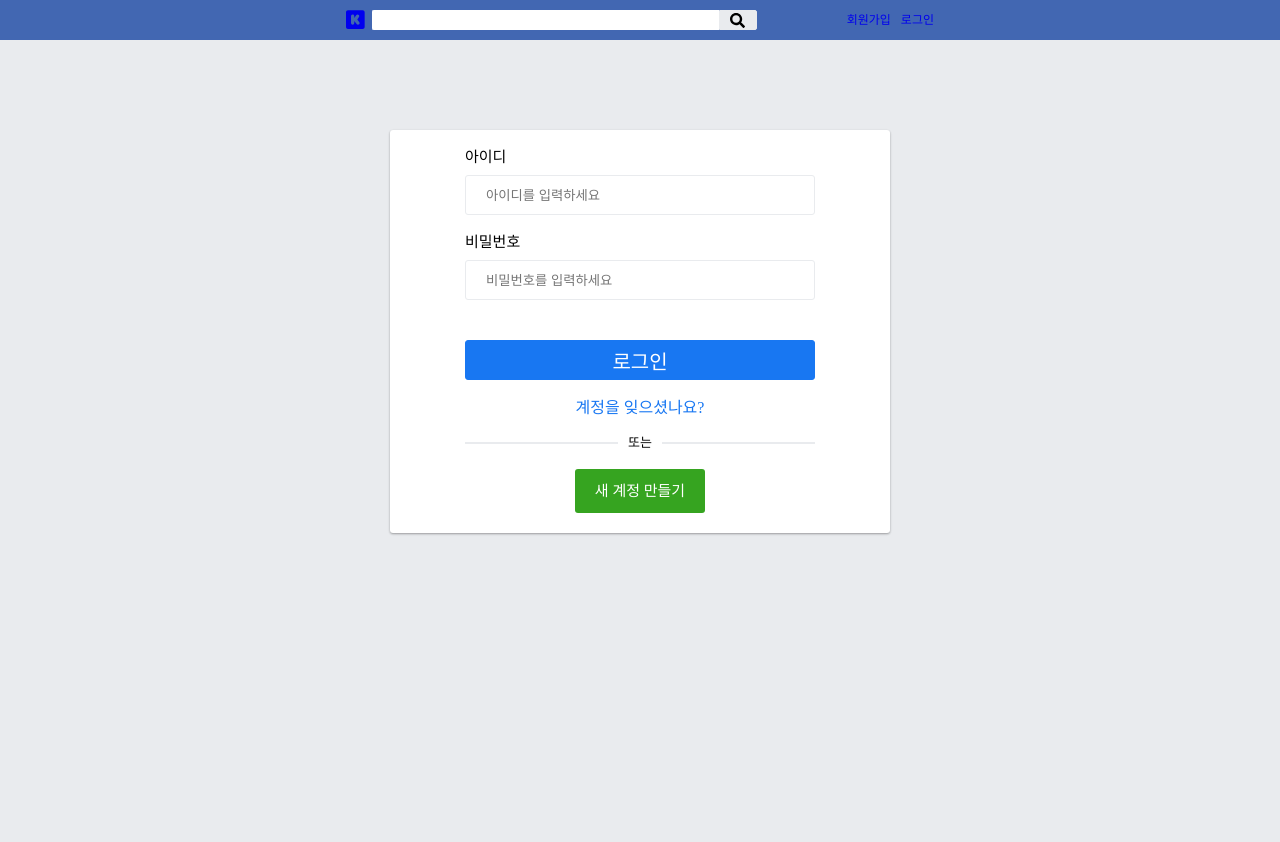
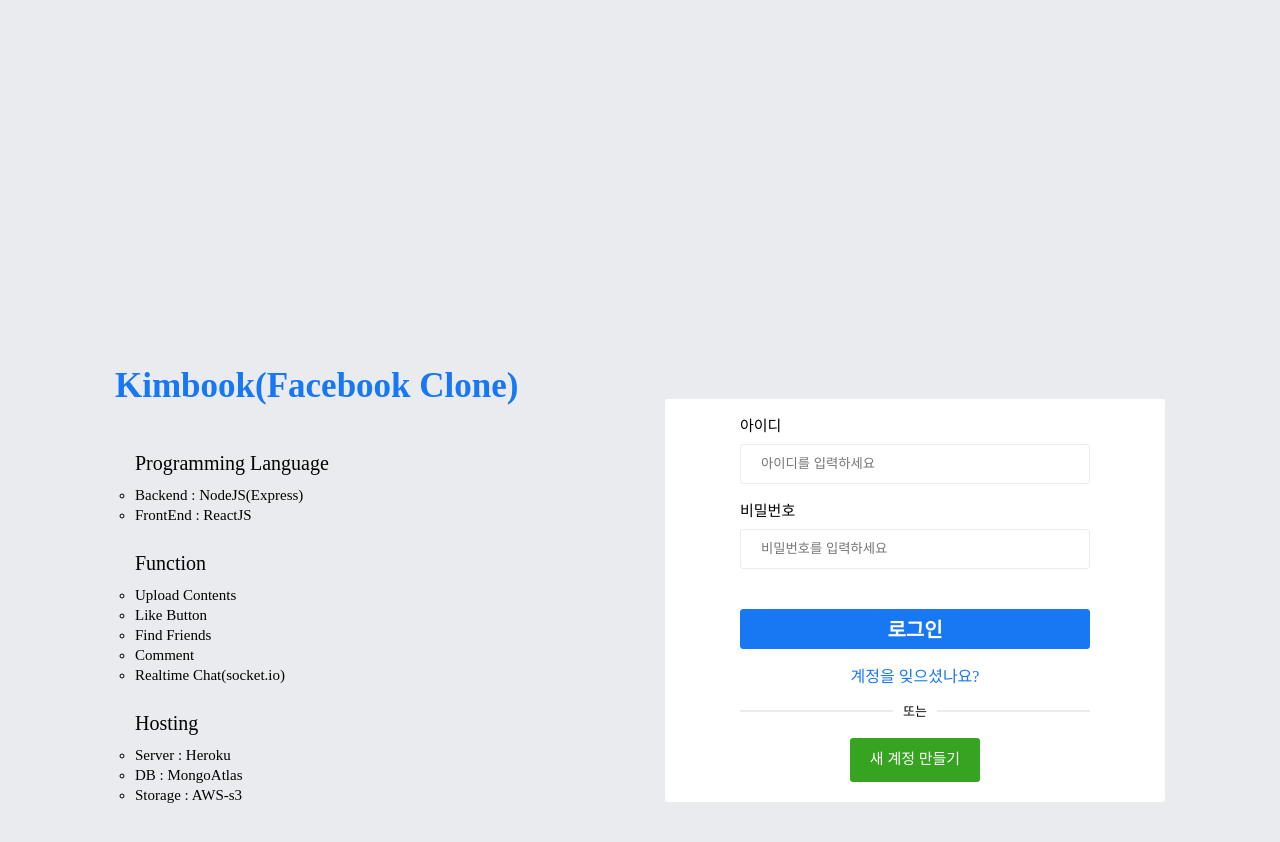
Before and after one commit to boh001/kimbook-react, a React (Create React App) app: page / in a window 1280 px wide. Shown: the top 842 px of the page. Built offline with nearby package versions, Linux system fonts and the light colour scheme; no server answers.

Commit message:
2020-02-10

```diff
--- a/src/Components/App.js
+++ b/src/Components/App.js
@@ -6,8 +6,8 @@
   render() {
     return (
       <>
+        <GlobalStyles />
         <Router />
-        <GlobalStyles />
       </>
     );
   }
--- a/src/Components/GlobalStyles.js
+++ b/src/Components/GlobalStyles.js
@@ -11,7 +11,7 @@
         box-sizing:border-box;
     }
     body{
-        height: 8000px;
+        height: 2000px;
         padding-top: 50px;
         background-color: ${color.fbBg};
     }
--- a/src/Components/Router.js
+++ b/src/Components/Router.js
@@ -8,12 +8,10 @@
 import Home from "Routes/Home";
 import Login from "Routes/Login";
 import Join from "Routes/Join";
-import Header from "./Header";
 
 export default () => (
   <Router>
     <>
-      <Header />
       <Switch>
         <Route path="/" exact component={Home} />
         <Route path="/join" exact component={Join} />
--- a/src/Components/variable.js
+++ b/src/Components/variable.js
@@ -2,5 +2,7 @@
   fbBlue: "#4267b2",
   fbWhite: "#fff",
   fbBg: "#e9ebee",
-  frRa: "3px"
+  frRa: "3px",
+  fbLightBlue: "#1877f2",
+  fbGreen: "#36a420"
 };
--- a/src/Routes/Home/HomeContainer.js
+++ b/src/Routes/Home/HomeContainer.js
@@ -1,5 +1,6 @@
 import React from "react";
 import HomePresenter from "./HomePresenter";
+import Header from "../../Components/Header";
 export default class extends React.Component {
   constructor(props) {
     super(props);
@@ -18,6 +19,12 @@
   }
   render() {
     const { login } = this.state;
-    return <HomePresenter login={login} />;
+    return (
+      <>
+        {login && <Header />}
+
+        <HomePresenter login={login} />
+      </>
+    );
   }
 }
--- a/src/Routes/Home/HomePresenter.js
+++ b/src/Routes/Home/HomePresenter.js
@@ -3,18 +3,57 @@
 import styled from "styled-components";
 import { color } from "../../Components/variable";
 import { Link } from "react-router-dom";
+import { createGlobalStyle } from "styled-components";
+
+const GlobalStyles = createGlobalStyle`
+  body{
+    background-color:${color.fbWhite};
+}`;
 const MainHome = styled.div`
   margin: 0px 10px 0px 10px;
   display: flex;
+  height: 1100px;
   justify-content: center;
   align-items: center;
+`;
+const HomeTheme = styled.div`
+  display: flex;
+  width: 500px;
+  justify-content: center;
+  align-items: flex-start;
+  flex-direction: column;
+  margin-right: 50px;
+`;
+const ThemeMain = styled.div`
+  display: flex;
+  width: 100%;
+  flex-direction: column;
+  justify-content: center;
+  align-items: flex-start;
+  font-size: 35px;
+  font-weight: bold;
+  color: ${color.fbLightBlue};
+  margin-bottom: 50px;
+`;
+
+const ThemeUl = styled.ul`
+  padding-left: 20px;
+  list-style-type: circle;
+  font-size: 20px;
+  margin-bottom: 30px;
+`;
+const UlSpan = styled.div`
+  margin-bottom: 15px;
+`;
+const UlLi = styled.li`
+  margin-top: 5px;
+  font-size: 15px;
 `;
 const HomeLogin = styled.form.attrs({
   action: "/login",
   method: "post"
 })`
   display: flex;
-  margin-top: 80px;
   width: 500px;
   justify-content: center;
   align-items: center;
@@ -22,17 +61,6 @@
   padding: 20px;
   background-color: ${color.fbWhite};
   border-radius: ${color.frRa};
-  -webkit-box-shadow: 0 1px 3px rgba(0, 0, 0, 0.12),
-    0 1px 2px rgba(0, 0, 0, 0.24);
-  -moz-box-shadow: 0 1px 3px rgba(0, 0, 0, 0.12), 0 1px 2px rgba(0, 0, 0, 0.24);
-  -ms-box-shadow: 0 1px 3px rgba(0, 0, 0, 0.12), 0 1px 2px rgba(0, 0, 0, 0.24);
-  -o-box-shadow: 0 1px 3px rgba(0, 0, 0, 0.12), 0 1px 2px rgba(0, 0, 0, 0.24);
-  box-shadow: 0 1px 3px rgba(0, 0, 0, 0.12), 0 1px 2px rgba(0, 0, 0, 0.24);
-  -webkit-transition: all 0.25s ease-in-out;
-  -moz-transition: all 0.25s ease-in-out;
-  -ms-transition: all 0.25s ease-in-out;
-  -o-transition: all 0.25s ease-in-out;
-  transition: all 0.25s ease-in-out;
 `;
 const LoginId = styled.input.attrs({
   type: "text",
@@ -81,11 +109,11 @@
   width: 350px;
   cursor: pointer;
   height: 40px;
-  border: 1px solid #1877f2;
-  background-color: #1877f2;
+  border: 1px solid ${color.fbLightBlue};
+  background-color: ${color.fbLightBlue};
   border-radius: ${color.frRa};
   font-size: 20px;
-  font-weigth: bold;
+  font-weight: bold;
   color: white;
 `;
 const FindPwd = styled(Link)`
@@ -94,7 +122,7 @@
   align-items: center;
   margin-top: 20px;
   width: 350px;
-  color: #1877f2;
+  color: ${color.fbLightBlue};
   text-decoration: none;
 `;
 const Line = styled.div`
@@ -120,13 +148,35 @@
   height: 44px;
   color: white;
   border-radius: ${color.frRa};
-  background-color: #36a420;
+  background-color: ${color.fbGreen};
   text-decoration: none;
   font-size: 15px;
 `;
 const HomePresenter = ({ login }) => (
   <MainHome>
-    {(login && <div>hi</div>) || (
+    <GlobalStyles />
+    <HomeTheme>
+      <ThemeMain>Kimbook(Facebook Clone)</ThemeMain>
+      <ThemeUl>
+        <UlSpan>Programming Language</UlSpan>
+        <UlLi>Backend : NodeJS(Express)</UlLi>
+        <UlLi>FrontEnd : ReactJS</UlLi>
+      </ThemeUl>
+      <ThemeUl>
+        <UlSpan>Function</UlSpan>
+        <UlLi>Upload Contents</UlLi>
+        <UlLi>Like Button</UlLi>
+        <UlLi>Find Friends</UlLi>
+        <UlLi>Comment</UlLi>
+        <UlLi>Realtime Chat(socket.io)</UlLi>
+      </ThemeUl>
+      <ThemeUl>
+        <UlSpan>Hosting</UlSpan>
+        <UlLi>Server : Heroku</UlLi>
+        <UlLi>DB : MongoAtlas</UlLi>
+        <UlLi>Storage : AWS-s3</UlLi>
+      </ThemeUl>
+    </HomeTheme>
     <HomeLogin>
       <Wrap>
         <Label>아이디</Label>
@@ -145,7 +195,6 @@
       </Line>
       <HomeJoin to="/join">새 계정 만들기</HomeJoin>
     </HomeLogin>
-    )}
   </MainHome>
 );
 
--- a/src/Routes/Join/JoinPresenter.js
+++ b/src/Routes/Join/JoinPresenter.js
@@ -2,9 +2,11 @@
 import PropTypes from "prop-types";
 import styled from "styled-components";
 import { color } from "../../Components/variable";
+import Header from "../../Components/Header";
 const MainHome = styled.div`
   margin: 0px 10px 0px 10px;
   display: flex;
+  height: 950px;
   justify-content: center;
   align-items: center;
 `;
@@ -164,53 +166,37 @@
 `;
 const JoinPresenter = () => (
   <MainHome>
+    <Header />
     <HomeJoin>
-      <>
       <JoinMent>새 계정 만들기</JoinMent>
-
       <Wrap>
-          <>
         <Label>이름</Label>
         <JoinName></JoinName>
-          </>
       </Wrap>
       <Wrap>
-          <>
         <Label>아이디</Label>
         <JoinNickname></JoinNickname>
-          </>
       </Wrap>
       <Wrap>
-          <>
         <Label>이메일</Label>
         <JoinEmail></JoinEmail>
-          </>
       </Wrap>
       <Wrap>
-          <>
         <Label>비밀번호</Label>
         <JoinPwd></JoinPwd>
-          </>
       </Wrap>
       <Wrap>
-          <>
         <Label>비밀번호 확인</Label>
         <JoinPwd2></JoinPwd2>
-          </>
       </Wrap>
       <Wrap>
-          <>
         <Label>프로필 사진</Label>
         <UploadWrap>
-              <>
           <UploadBtn>Upload</UploadBtn>
           <UploadInput></UploadInput>
-              </>
         </UploadWrap>
-          </>
       </Wrap>
       <JoinSubmit></JoinSubmit>
-      </>
     </HomeJoin>
   </MainHome>
 );
```
Also changed, not shown: 1 other file (tests, documents, lock files or other folders). Lines whose indentation alone changed are shown as unchanged.
